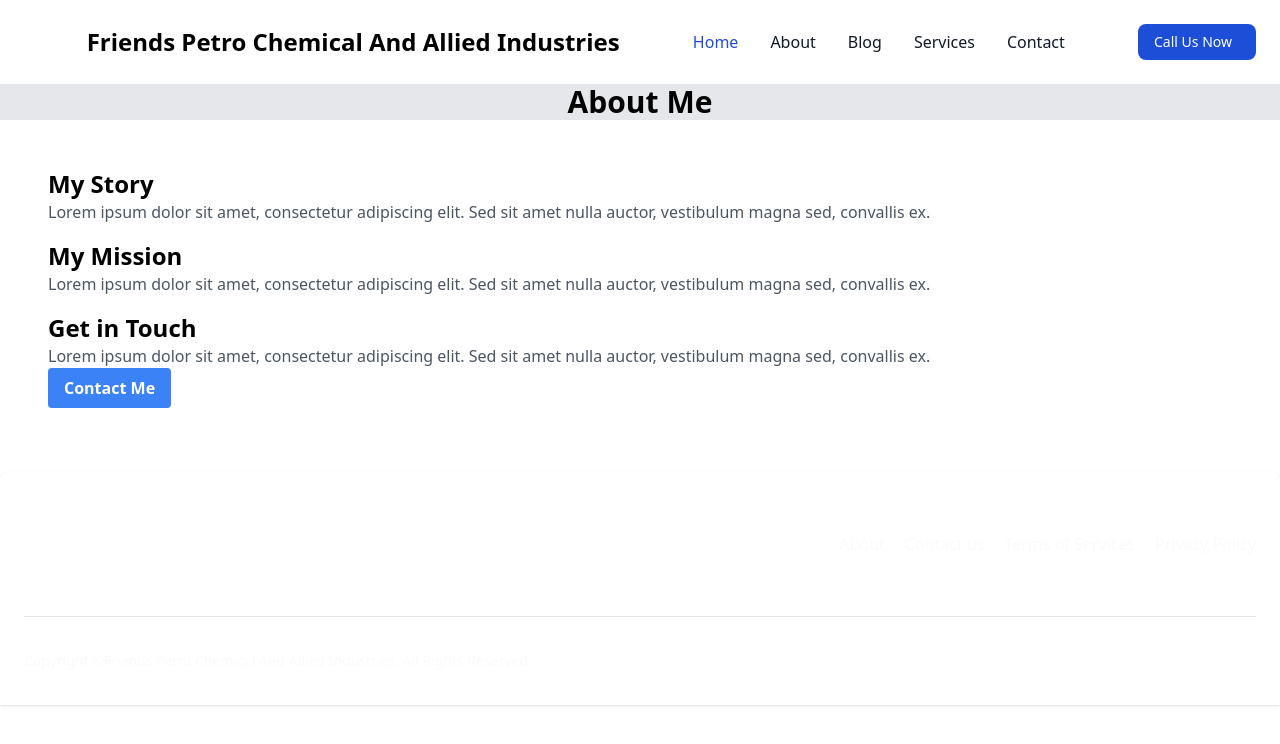
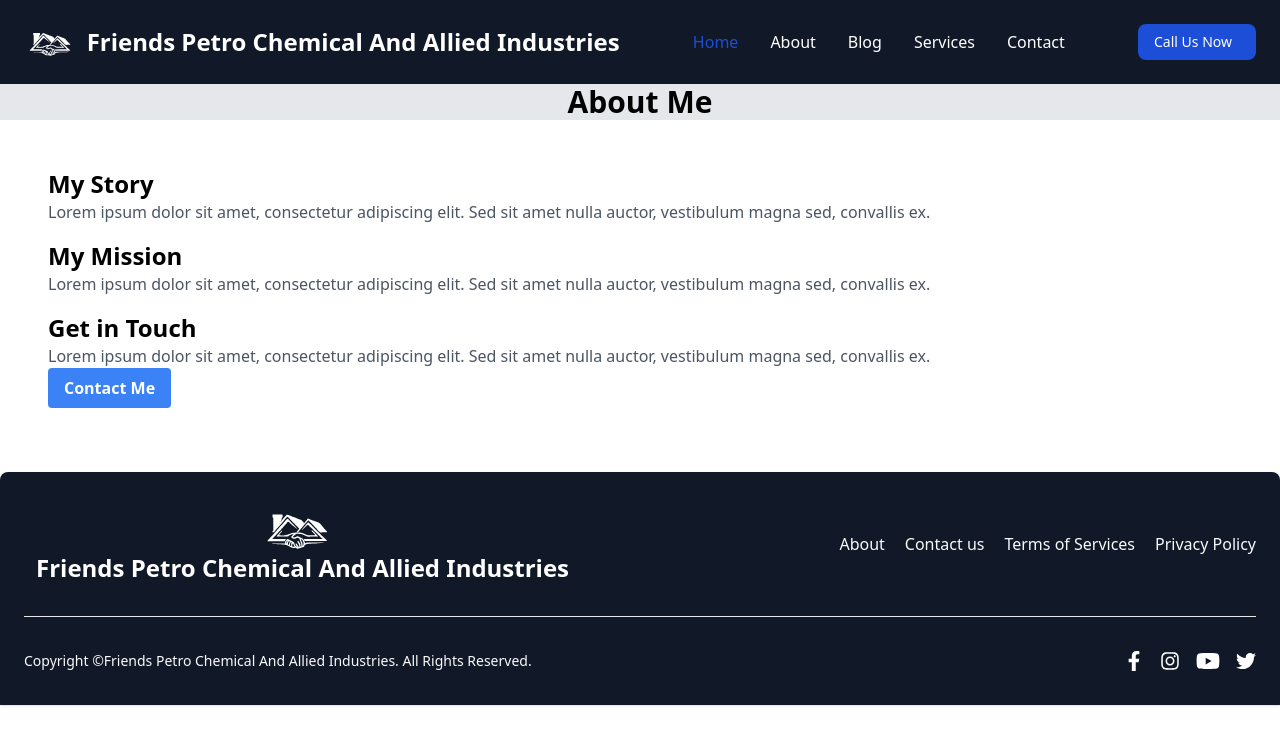
Before and after one commit to i-am-riya/Friends-Petro, a plain HTML site: page about.html in a window 1280 px wide. Drawn offline with nearby package versions, Linux system fonts and the light colour scheme.

Commit message:
error resolve

```diff
--- a/about.html
+++ b/about.html
@@ -11,16 +11,16 @@
 </head>
 
 <body>
-    <nav class="bg-white border-gray-200 dark:bg-gray-900">
+    <nav class="border-gray-200 bg-gray-900">
         <div class="max-w-screen-xl flex flex-wrap items-center justify-between mx-auto p-6">
             <a href="index.html" class="flex items-center space-x-3 rtl:space-x-reverse">
                 <img src="images/icon-white.svg" class="h-8" alt="Flowbite Logo" />
-                <span class="hidden lg:block self-center text-2xl font-semibold whitespace-nowrap dark:text-white">Friends Petro
+                <span class="hidden lg:block self-center text-2xl font-semibold whitespace-nowrap text-white">Friends Petro
                     Chemical And Allied Industries</span>
             </a>
             <div class="flex md:order-2 space-x-3 md:space-x-0 rtl:space-x-reverse">
                 <button type="button"
-                    class="text-white bg-blue-700 hover:bg-blue-800 focus:ring-4 focus:outline-none focus:ring-blue-300 font-medium rounded-lg text-sm px-4 py-2 text-center dark:bg-blue-600 dark:hover:bg-blue-700 dark:focus:ring-blue-800">
+                    class="text-white bg-blue-700 hover:bg-blue-800 focus:ring-4 focus:outline-none focus:ring-blue-300 font-medium rounded-lg text-sm px-4 py-2 text-center bg-blue-600 hover:bg-blue-700 focus:ring-blue-800">
                     <a href="tel:+918814026000" target="_blank">Call Us Now</a>
                     <i class="fas fa-phone pl-2"></i>
             </button>
@@ -35,29 +35,29 @@
                     </svg>
                 </button>
             </div>
-            <div class="items-center justify-between hidden w-full lg:flex md:w-auto md:order-1" id="navbar-cta">
+            <div class="items-center justify-between hidden w-full lg:flex md:w-auto md:order-1"  id="navbar-cta">
                 <ul
-                    class="flex flex-col font-medium p-4 md:p-0 mt-4 border border-gray-100 rounded-lg bg-gray-50 md:space-x-8 rtl:space-x-reverse md:flex-row md:mt-0 md:border-0 md:bg-white dark:bg-gray-800 md:dark:bg-gray-900 dark:border-gray-700">
+                    class="flex flex-col font-medium p-4 md:p-0 mt-4 border border-gray-100 rounded-lg bg-gray-50 md:space-x-8 rtl:space-x-reverse md:flex-row md:mt-0 md:border-0 bg-gray-800 md:bg-gray-900 border-gray-700 text-white">
                     <li>
                         <a href="index.html"
-                            class="block py-2 px-3 md:p-0 text-white bg-blue-700 rounded md:bg-transparent md:text-blue-700 md:dark:text-blue-500"
+                            class="block py-2 px-3 md:p-0 text-white bg-blue-700 rounded md:bg-transparent md:text-blue-700 md:text-blue-500"
                             aria-current="page">Home</a>
                     </li>
                     <li>
                         <a href="about.html"
-                            class="block py-2 px-3 md:p-0 text-gray-900 rounded hover:bg-gray-100 md:hover:bg-transparent md:hover:text-blue-700 md:dark:hover:text-blue-500 dark:text-white dark:hover:bg-gray-700 dark:hover:text-white md:dark:hover:bg-transparent dark:border-gray-700">About</a>
+                            class="block py-2 px-3 md:p-0 text-gray-900 rounded hover:bg-gray-100 md:hover:bg-transparent md:hover:text-blue-700 text-white active:text-blue-700">About</a>
                     </li>
                     <li>
                         <a href="blog.html"
-                            class="block py-2 px-3 md:p-0 text-gray-900 rounded hover:bg-gray-100 md:hover:bg-transparent md:hover:text-blue-700 md:dark:hover:text-blue-500 dark:text-white dark:hover:bg-gray-700 dark:hover:text-white md:dark:hover:bg-transparent dark:border-gray-700">Blog</a>
+                            class="block py-2 px-3 md:p-0 text-gray-900 rounded hover:bg-gray-100 md:hover:bg-transparent md:hover:text-blue-700 text-white">Blog</a>
                     </li>
                     <li>
                         <a href="services.html"
-                            class="block py-2 px-3 md:p-0 text-gray-900 rounded hover:bg-gray-100 md:hover:bg-transparent md:hover:text-blue-700 md:dark:hover:text-blue-500 dark:text-white dark:hover:bg-gray-700 dark:hover:text-white md:dark:hover:bg-transparent dark:border-gray-700">Services</a>
+                            class="block py-2 px-3 md:p-0 text-gray-900 rounded hover:bg-gray-100 md:hover:bg-transparent md:hover:text-blue-700 text-white">Services</a>
                     </li>
                     <li>
                         <a href="contact.html"
-                            class="block py-2 px-3 md:p-0 text-gray-900 rounded hover:bg-gray-100 md:hover:bg-transparent md:hover:text-blue-700 md:dark:hover:text-blue-500 dark:text-white dark:hover:bg-gray-700 dark:hover:text-white md:dark:hover:bg-transparent dark:border-gray-700">Contact</a>
+                            class="block py-2 px-3 md:p-0 text-gray-900 rounded hover:bg-gray-100 md:hover:bg-transparent md:hover:text-blue-700 text-white">Contact</a>
                     </li>
                 </ul>
             </div>
@@ -99,7 +99,7 @@
         </section>
 
     </main>
-    <footer class="p-4 dark:bg-gray-900 rounded-t-lg shadow md:px-6 md:pb-8 pt-8">
+    <footer class="p-4 bg-gray-900 rounded-t-lg shadow md:px-6 md:pb-8 pt-8">
         <div class="flex flex-col items-center md:flex-row w-full justify-between">
             <a href="#" class="flex flex-col items-center mb-4 sm:mb-0 space-x-3">
                 <img src="images/icon-white.svg" class="h-12 " alt="Lane Dane Logo" />
```
Also changed, not shown: blog.html (+11 -11 lines), contact.html (+11 -11 lines), index.html (+11 -11 lines), services.html (+11 -11 lines).
